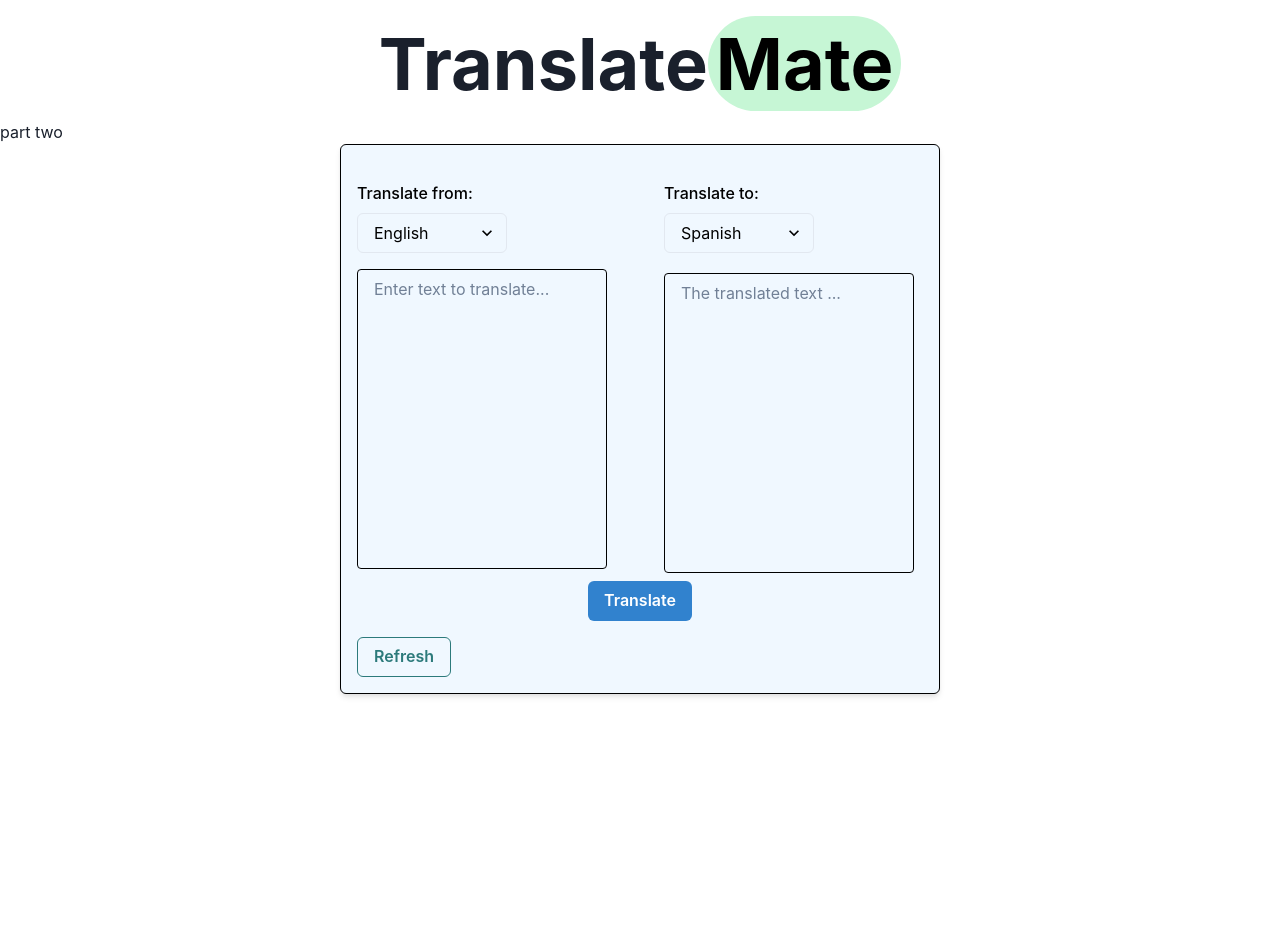
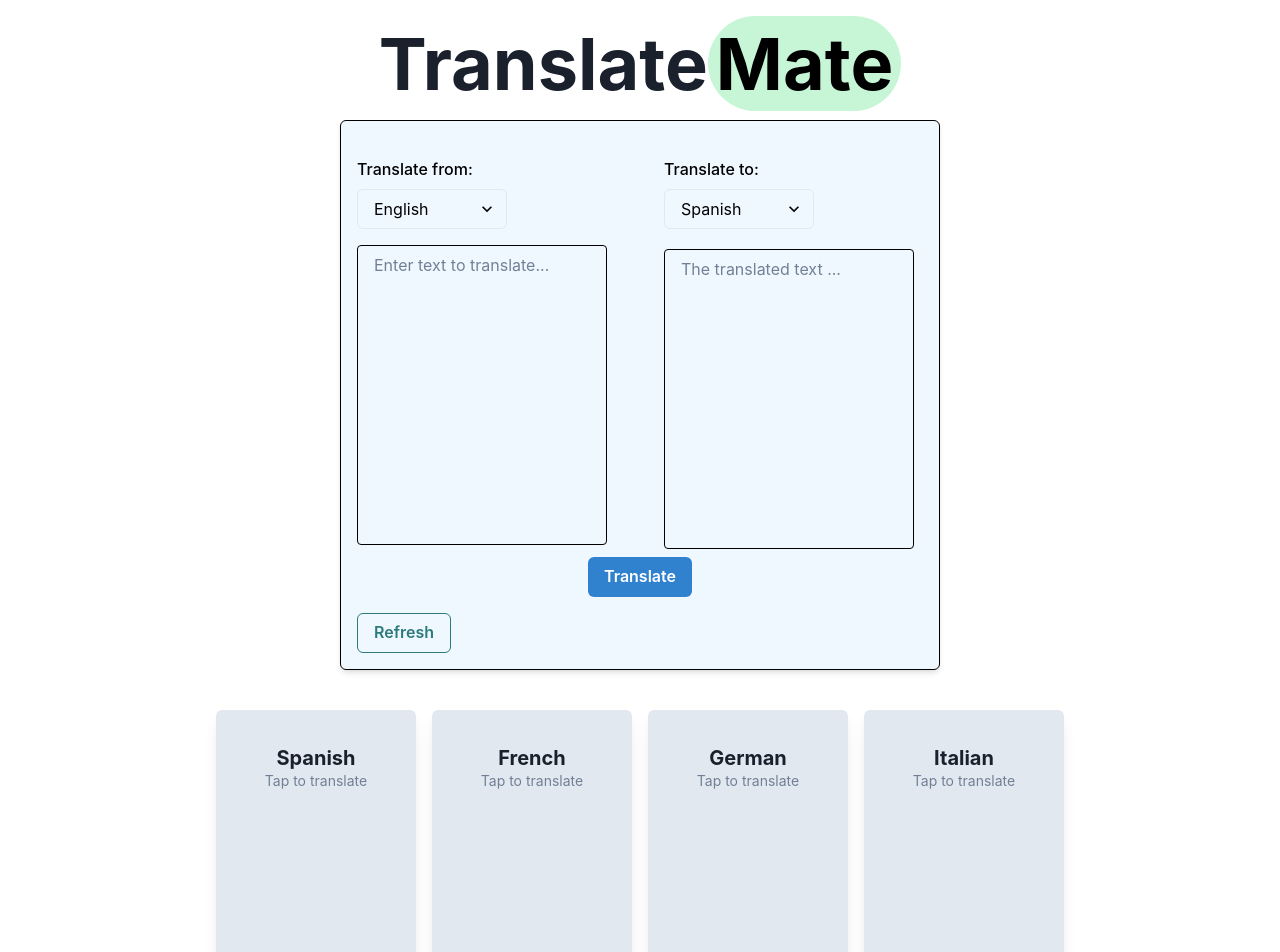
Before and after one commit to Mayankp11/language-translator, a React (Vite) app: page / in a window 1280 px wide. Shown: the top 952 px of the page. Before the commit the page ends 800 px from the top, so only its background shows below. Built offline with nearby package versions, Linux system fonts and the light colour scheme.

Commit message:
Added flashcards component

```diff
--- a/src/App.tsx
+++ b/src/App.tsx
@@ -13,6 +13,7 @@ import {
 } from "@chakra-ui/react";
 import TranslatedText from "./components/TranslatedText";
 import RefreshButton from "./components/RefreshButton";
+import Flashcards from "./components/Flashcards";
 
 const App: React.FC = () => {
   const [text, setText] = useState<string>(""); // user input text
@@ -66,7 +67,7 @@ const App: React.FC = () => {
         </Highlight>
       </Heading>
       {/* -x-x-x--x-End of Title-x-x-x-x-x- */}
-      <h1>part two</h1>
+
       {/* App Container */}
       <Box
         mt="20px"
@@ -156,6 +157,14 @@ const App: React.FC = () => {
         {/* Refresh Button */}
         <RefreshButton onRefresh={handleRefresh} isLoading={isLoading} />
       </Box>
+
+        {/* Flashcard section */}
+        <Flex justifyContent="center" mt={8} wrap="wrap">
+        <Flashcards language="Spanish" translation={translatedText} />
+        <Flashcards language="French" translation={translatedText} />
+        <Flashcards language="German" translation={translatedText} />
+        <Flashcards language="Italian" translation={translatedText} />
+      </Flex>
     </>
   );
 };
--- /dev/null
+++ b/src/components/Flashcards.tsx
@@ -0,0 +1,50 @@
+import { Card, CardBody, Heading, Text } from '@chakra-ui/react'
+import React, { useState } from 'react';
+
+interface FalshcardProps{
+    language: string;
+    translation: string;
+}
+
+const Flashcards: React.FC<FalshcardProps> = ({language,translation}) => {
+    const[isFlipped, setIsFlipped] = useState(false);
+
+    const handleFlip = () => {
+        setIsFlipped(!isFlipped);
+    };
+
+  return (
+    <Card
+      bg={isFlipped ? "blue.100" : "gray.200"}
+      p={4}
+      m={2}
+
+      textAlign="center"
+      boxShadow="lg"
+      cursor="pointer"
+      onClick={handleFlip}
+      transition="transform 0.6s"
+      transform={isFlipped ? "rotateY(180deg)" : "rotateY(0)"}
+
+      h={{ base: "200px", md: "250px" }} // Height: 200px for smaller screens, 250px for medium+ screens
+      w={{ base: "150px", md: "200px" }} // Width: 150px for smaller screens, 200px for medium+ screens
+    >
+      <CardBody>
+        {isFlipped ? (
+          <Text fontSize="xl" fontWeight="bold">
+            {translation}
+          </Text>
+        ) : (
+          <>
+            <Heading size="md">{language}</Heading>
+            <Text fontSize="sm" color="gray.500">
+              Tap to translate
+            </Text>
+          </>
+        )}
+      </CardBody>
+    </Card>
+  )
+}
+
+export default Flashcards;
```
